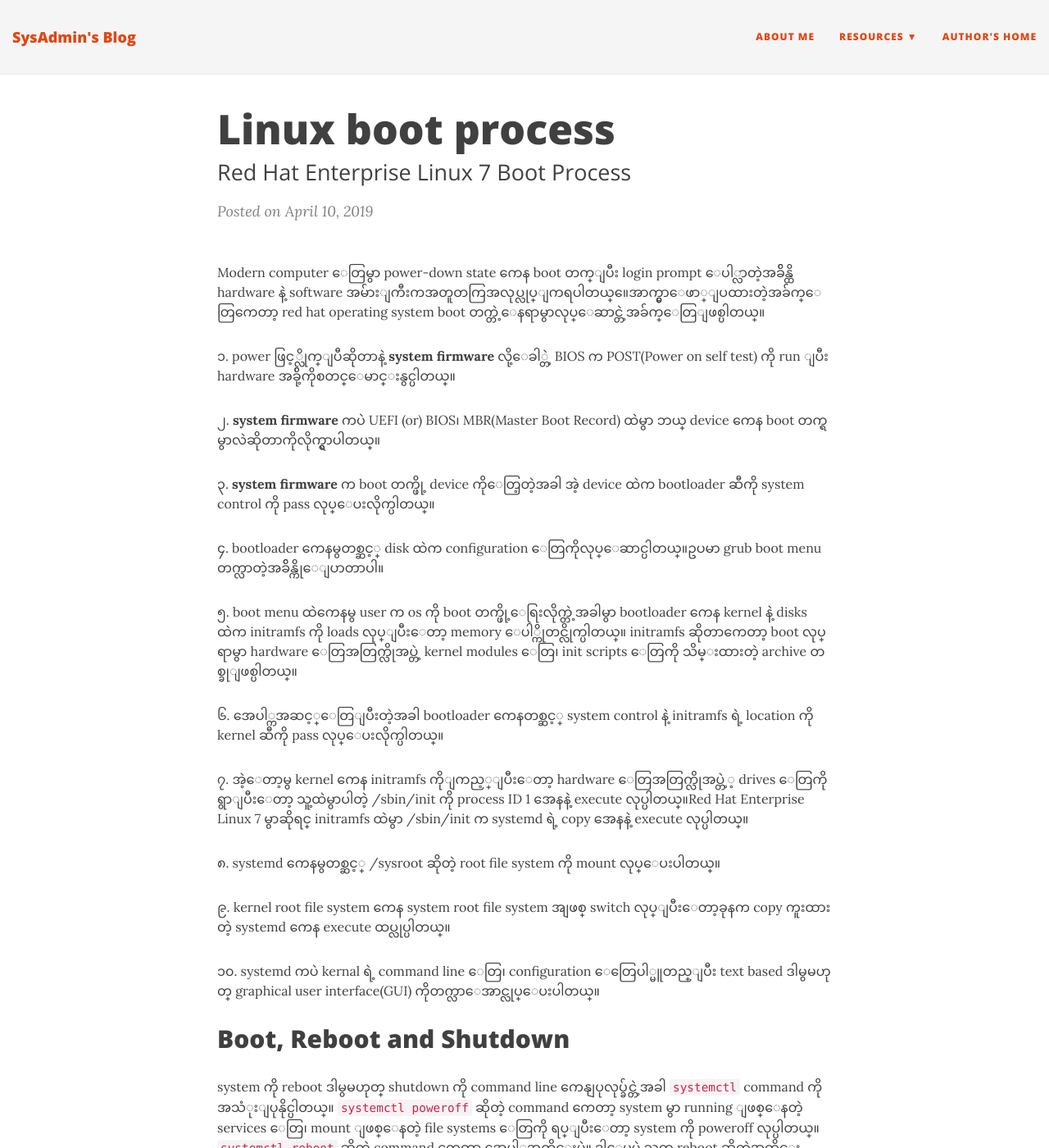
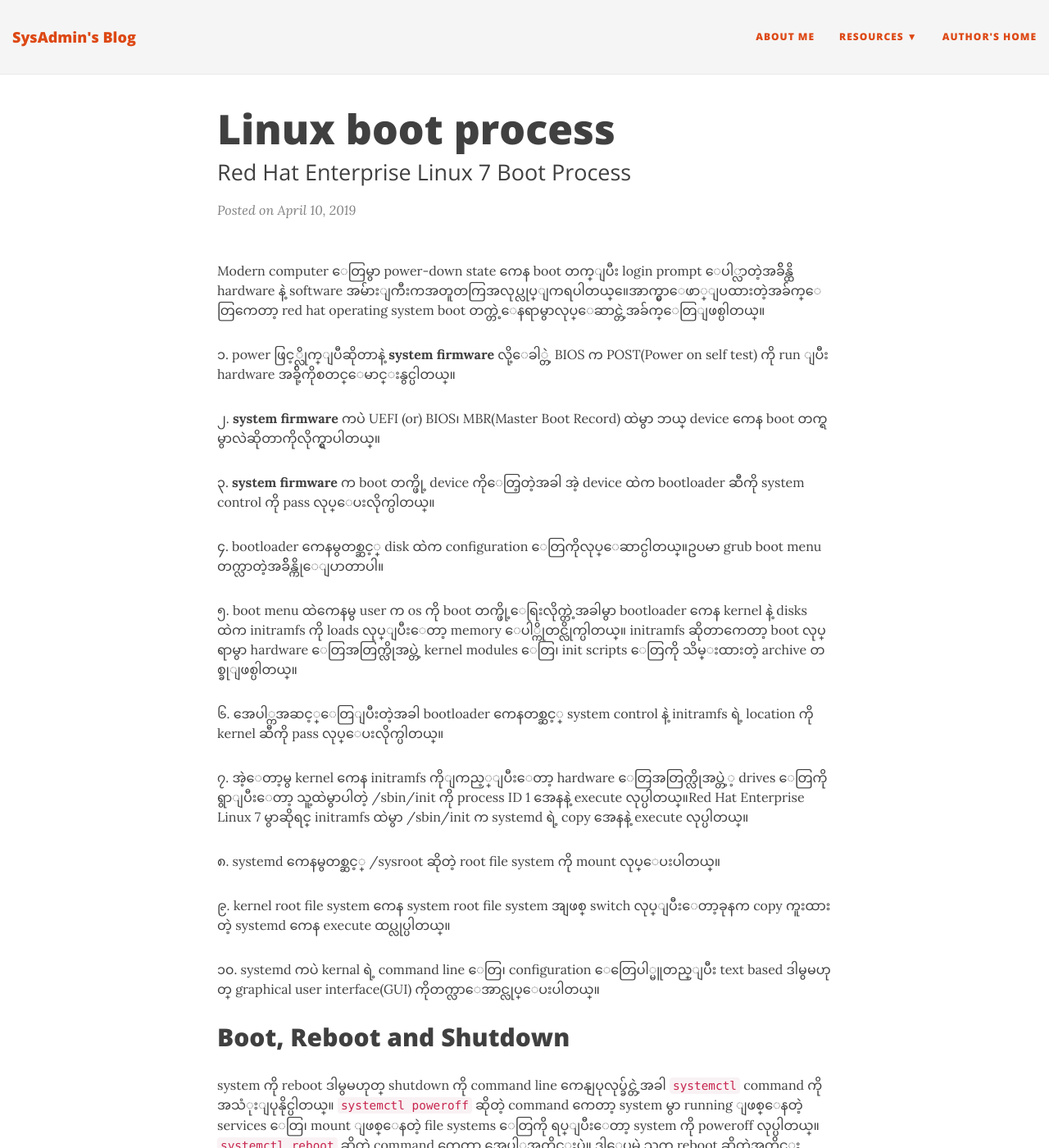
Before and after one commit to waiyanwh/waiyanwh.github.io, a Jekyll site: the page built from _posts/2019-04-10-Linux-Boot-Process.md, in a window 1280 px wide and 1400 px high. Shown: the whole window at 82% size. Built offline with Jekyll 4.4.1, drawn with Linux system fonts in a browser that asks for light colours; nearby versions of some CDN libraries.

Commit message:
css fix v2

```diff
--- a/css/main.css
+++ b/css/main.css
@@ -346,7 +346,7 @@
 .post-preview .post-meta,
 .post-heading .post-meta {
   color: #808080;
-  font-size: 18px;
+  font-size: 16px;
   font-style: italic;
   margin: 0 0 10px;
 }
@@ -677,7 +677,7 @@
   background-size: auto 3em;
   background-position-y: 10px;
   border: 1px solid rgba(0,0,0,0.1);
-  border-left: 7px solid #444;
+  border-left: 1px solid #DD4814;
 }
 .highlight > pre:not([class~="highlight"]) { /* code block with line number */
   padding: 0;
```
